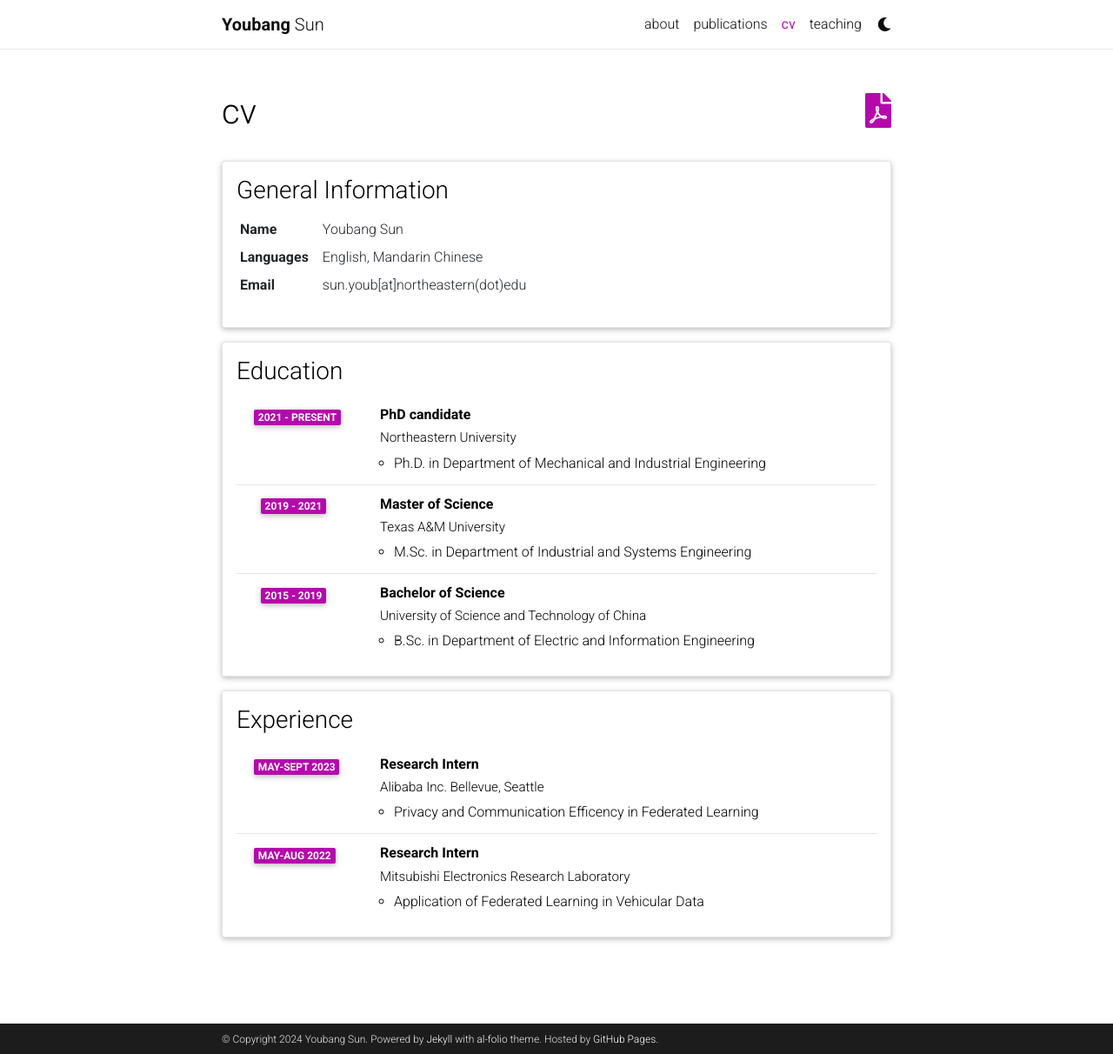
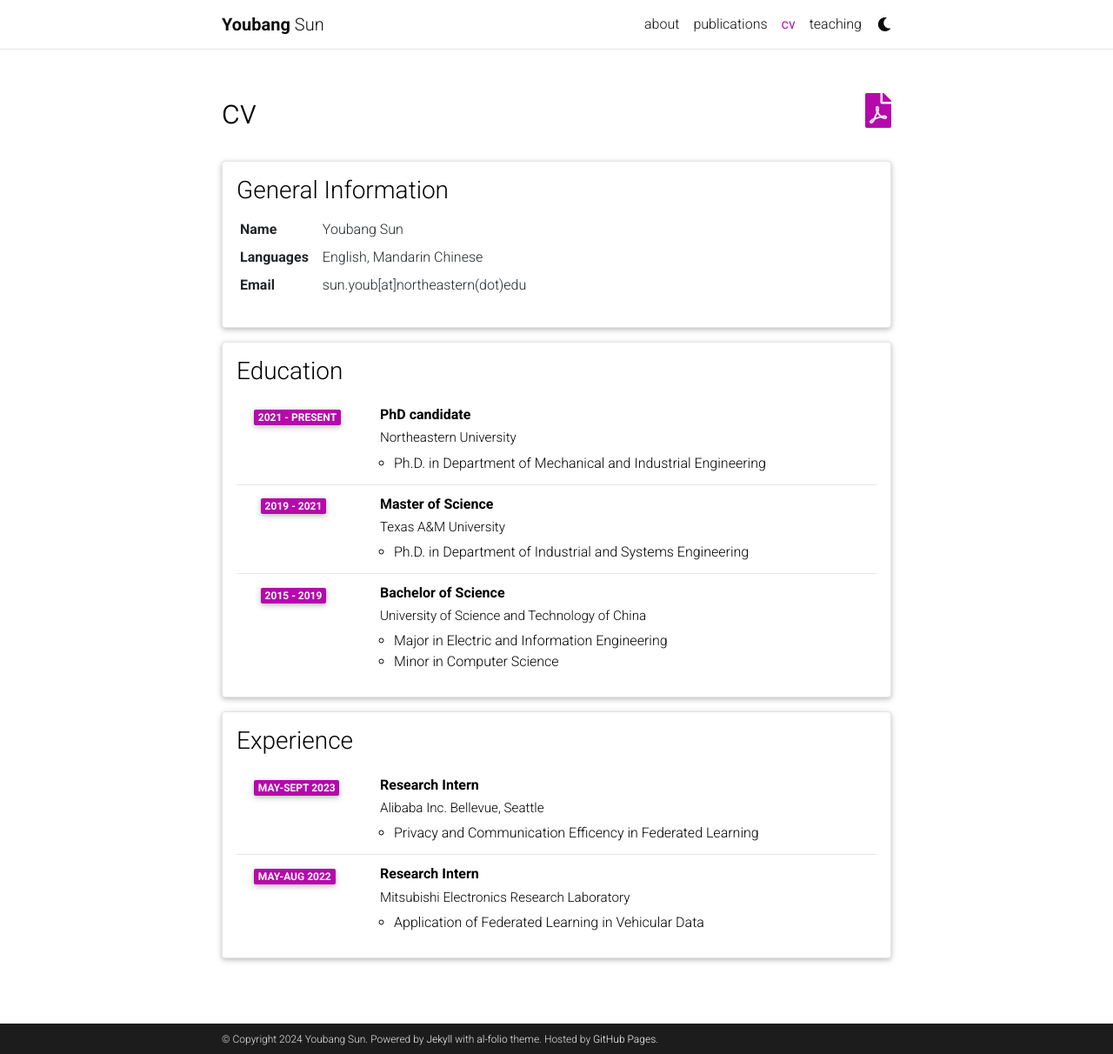
Before and after one commit to sundave1998/sundave1998.github.io, a Jekyll site: the page built from _pages/cv.md, in a window 1280 px wide and 1212 px high. Shown: the whole window at 87% size. Built offline with Jekyll 4.4.1, drawn with Linux system fonts in a browser that asks for light colours; comment, search, counter and statistics services are not loaded; a style sheet for code colours, icons or effects is not loaded.

Commit message:
slight mod

```diff
--- a/_data/cv.yml
+++ b/_data/cv.yml
@@ -20,14 +20,15 @@
       institution: Texas A&M University
       year: 2019 - 2021
       description:
-        # - Ph.D. in Department of Industrial and Systems Engineering
-        - M.Sc. in Department of Industrial and Systems Engineering
+        - Ph.D. in Department of Industrial and Systems Engineering
+        # - M.Sc. in Department of Industrial and Systems Engineering
     - title: Bachelor of Science
       institution: University of Science and Technology of China
       year: 2015 - 2019
       description:
         # - Ph.D. in Department of Industrial and Systems Engineering
-        - B.Sc. in Department of Electric and Information Engineering
+        - Major in Electric and Information Engineering
+        - Minor in Computer Science
 - title: Experience
   type: time_table
   contents:
```
Also changed, not shown: _pages/teaching.md (+5 -1 lines).
